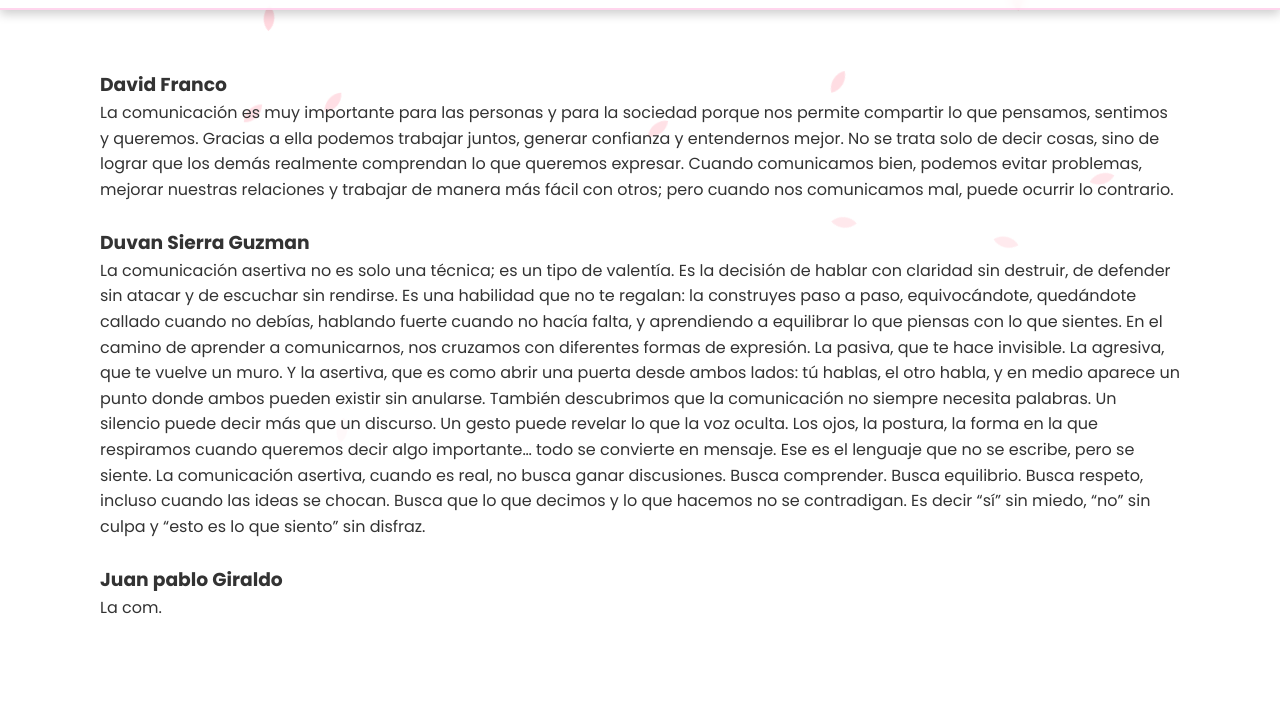
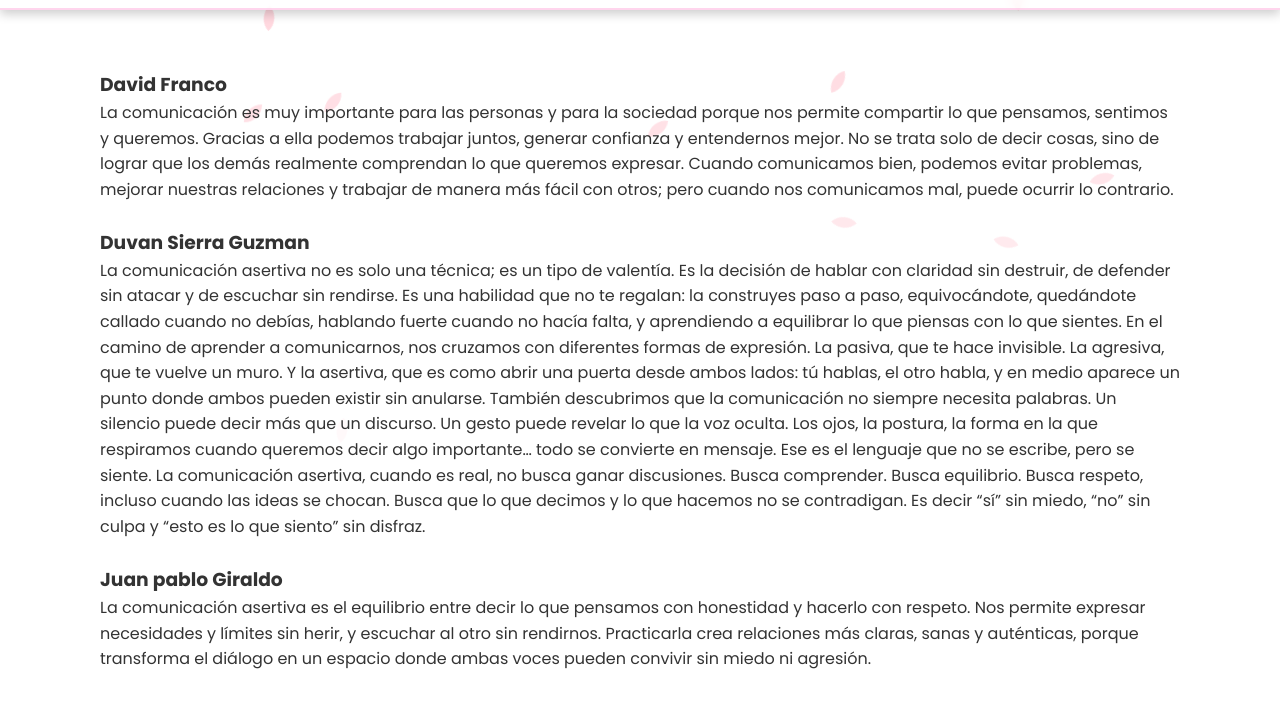
Before and after one commit to samuel6485/comunicaciones, a plain HTML site: page reflexiones.html in a window 1280 px wide. Shown: the part 287-994 px from the top of the page. Drawn offline with nearby package versions, Linux system fonts and the light colour scheme; some packages are replaced by stand-ins of ours; a script that the page names is missing.

Commit message:
Actualización de cambios del proyecto

```diff
--- a/reflexiones.html
+++ b/reflexiones.html
@@ -69,7 +69,7 @@
         <br>
         <div class="reflexion">
             <h3>Juan pablo Giraldo</h3>
-            <p>La com.</p>
+            <p>La comunicación asertiva es el equilibrio entre decir lo que pensamos con honestidad y hacerlo con respeto. Nos permite expresar necesidades y límites sin herir, y escuchar al otro sin rendirnos. Practicarla crea relaciones más claras, sanas y auténticas, porque transforma el diálogo en un espacio donde ambas voces pueden convivir sin miedo ni agresión.</p>
         </div>
     </section>
 
```
